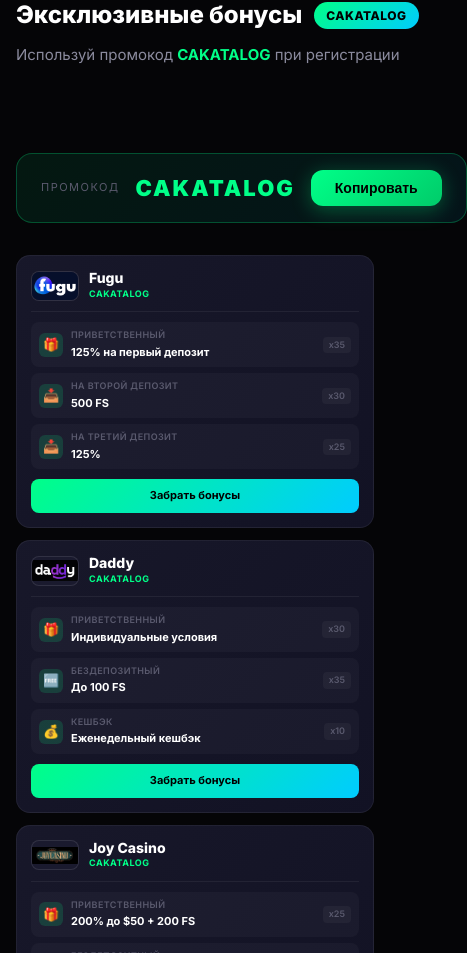
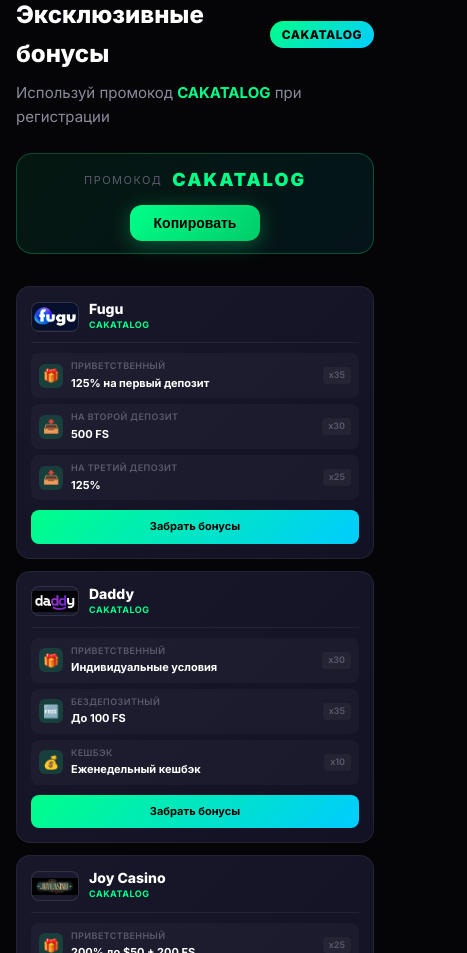
Before and after one commit to vovapokerpancher-pixel/cakatalog, a React (Vite) app: page / in a window 390 px wide. Shown: the part 5480-6433 px from the top of the page, 467 px wide, since content can reach past the window. Built offline with nearby package versions, Linux system fonts and the light colour scheme.

Commit message:
Fix promo card overflow on mobile

```diff
--- a/src/index.css
+++ b/src/index.css
@@ -1037,6 +1037,7 @@
   max-width: 1400px;
   margin: 0 auto;
   padding: 0 24px 60px;
+  overflow: hidden;
 }
 
 .bonuses-header {
@@ -1077,7 +1078,7 @@
   display: flex;
   align-items: center;
   gap: 16px;
-  flex-shrink: 0;
+  max-width: 100%;
 }
 
 .promo-label {
@@ -1610,7 +1611,8 @@
 
   /* Bonuses responsive */
   .bonuses-header { flex-direction: column; align-items: stretch; }
-  .promo-code-card { justify-content: center; }
+  .promo-code-card { justify-content: center; padding: 12px 16px; gap: 10px; flex-wrap: wrap; }
+  .promo-value { font-size: 18px; }
   .bonus-grid { grid-template-columns: repeat(auto-fill, minmax(200px, 1fr)); }
   .bonuses-grid { display: none; }
   .bonuses-faq { grid-template-columns: 1fr; }
```
